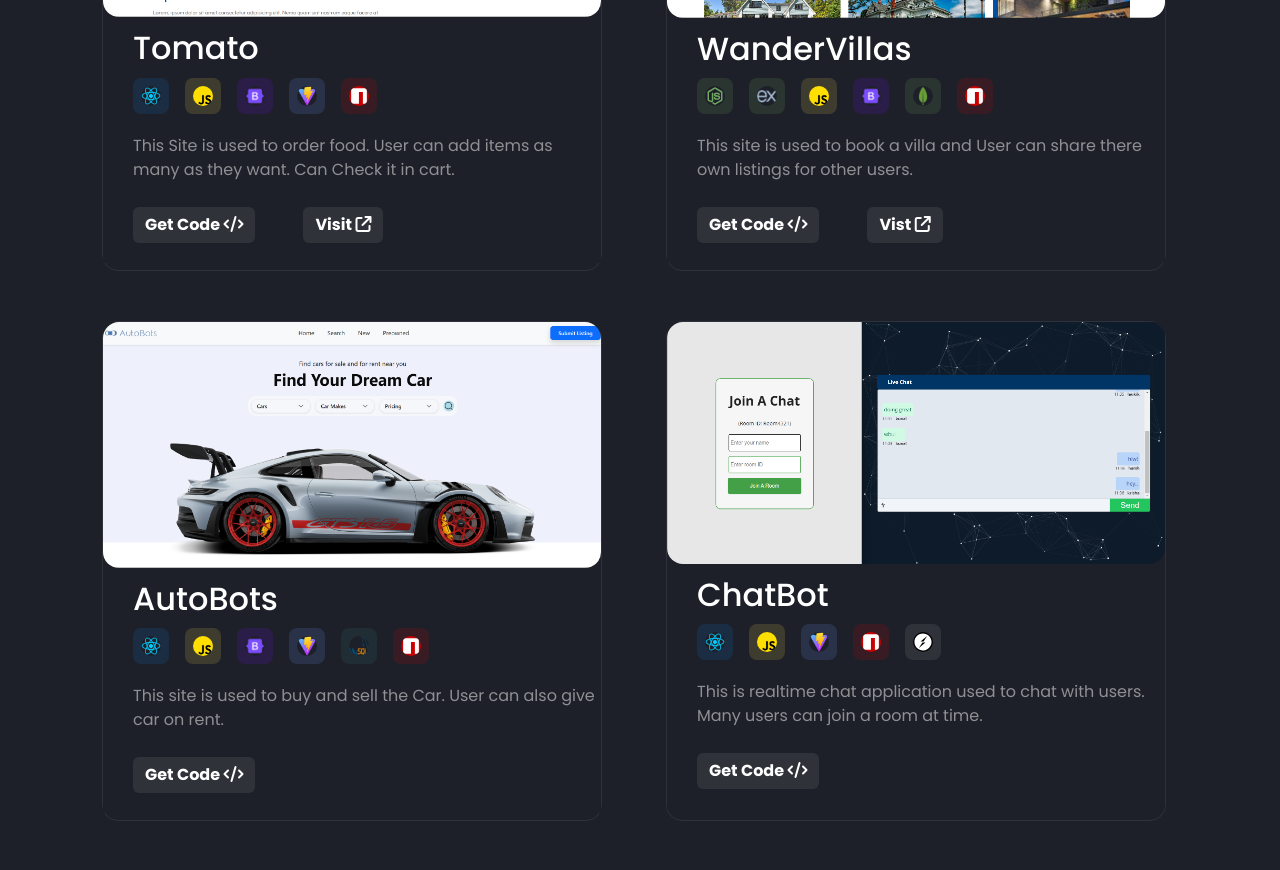
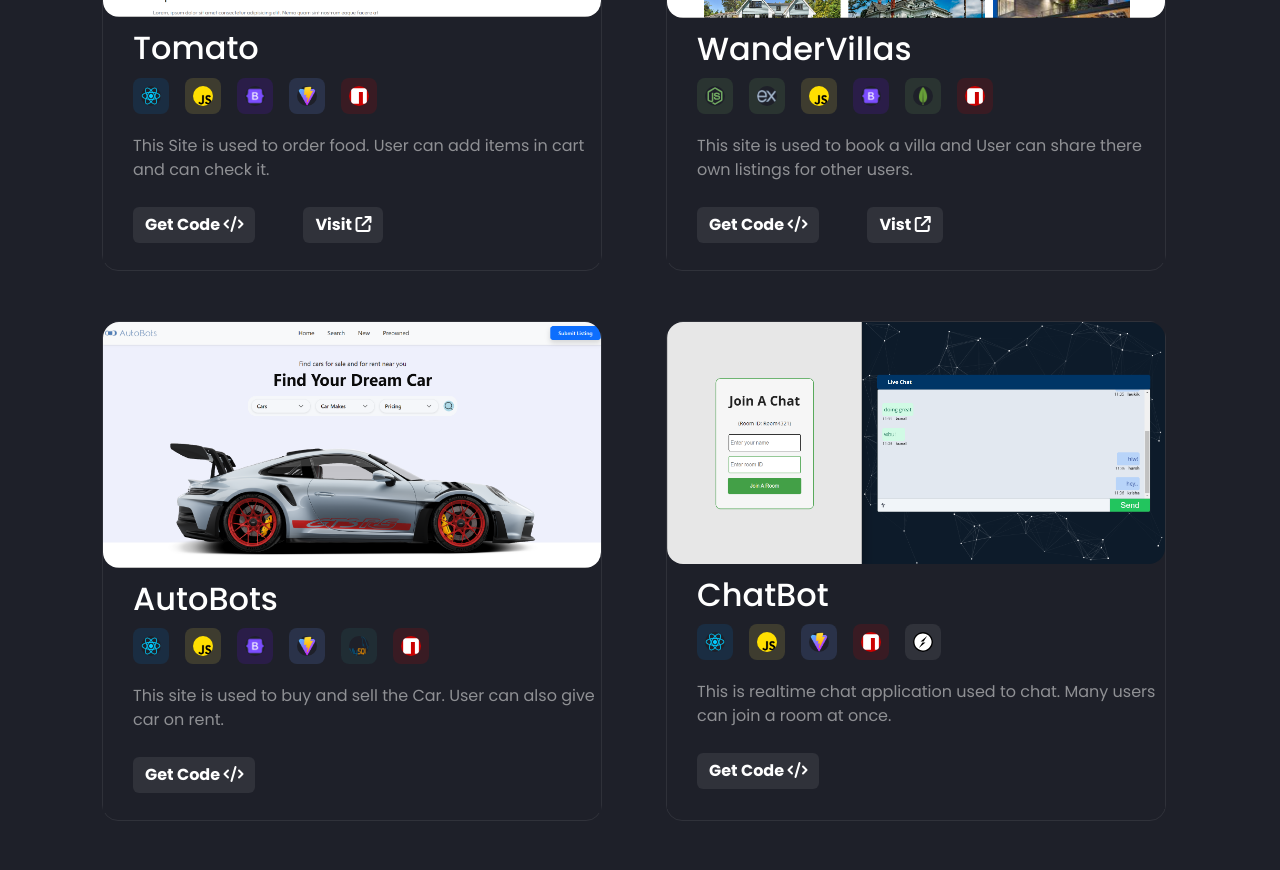
Before and after one commit to kunalambarte17/Portfolio, a React (Vite) app: page /project in a window 1280 px wide. Shown: the part 580-1450 px from the top of the page. Built offline with nearby package versions, Linux system fonts and the light colour scheme.

Commit message:
Project was edited

```diff
--- a/src/components/ProjectCards/ProjectCard.jsx
+++ b/src/components/ProjectCards/ProjectCard.jsx
@@ -60,7 +60,7 @@ function ProjectCard() {
                             <img src={npm} alt="" className='skill-img' />
                         </div>
                     </div>
-                    <p className="c-text">This Site is used to order food. User can add items as many as they want. Can Check it in cart.</p>
+                    <p className="c-text">This Site is used to order food. User can add items in cart and can check it.</p>
                     <div className='btn-pair2'>
                         <a href="https://github.com/kunalambarte17/Tomato" className="btn btn-primary">Get Code <i className="fa-solid fa-code"></i></a>
                         <a href="https://tomato-yum.vercel.app/" className="btn btn-primary">Visit <i className="fa-solid fa-arrow-up-right-from-square"></i></a>
@@ -155,7 +155,7 @@ function ProjectCard() {
                         <img src={socket} alt="" className='skill-img' />
                       </div>
                     </div>
-                    <p className="c-text">This is realtime chat application used to chat with users. Many users can join a room at time.</p>
+                    <p className="c-text">This is realtime chat application used to chat. Many users can join a room at once.</p>
                     <div className='btn-pair2'>
                         <a href="https://github.com/kunalambarte17/RealTime_ChatBot" className="btn btn-primary">Get Code <i className="fa-solid fa-code"></i></a>
                     </div>
```
